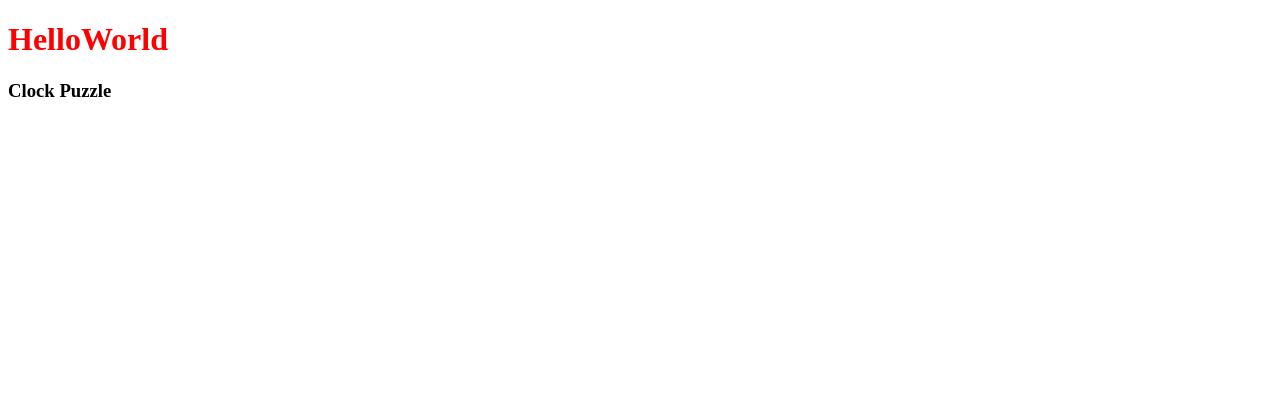
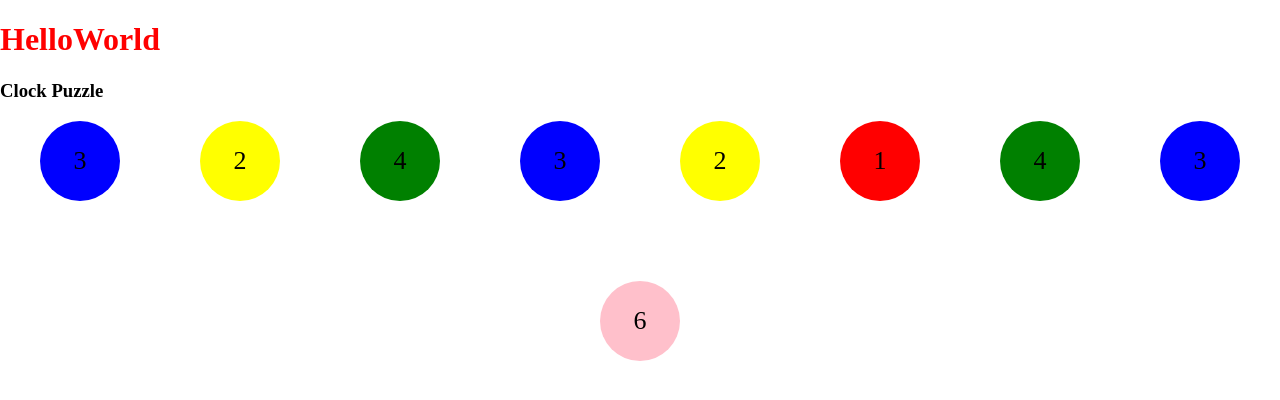
Before and after one commit to martin98m/ClockPuzzle, a plain HTML site: page index.html in a window 1280 px wide. Drawn offline with Linux system fonts and the light colour scheme.

Commit message:
Created arrays for holding important values, added css grid, ...

```diff
--- a/css/index.css
+++ b/css/index.css
@@ -1,6 +1,57 @@
+body{
+    margin: 0;
+    border: 0;
+    padding: 0;
+}
+
 h1{
     color: red;
 }
 h3{
     color: black;
 }
+
+.main_container{
+    width: 100vw;
+    height: max-content;
+    display: grid;
+
+    grid-template-columns: repeat(8, 1fr);
+    grid-template-rows: 80px 80px;
+}
+.red{
+    background-color: red;
+}
+.yellow{
+    background-color: yellow;
+}
+.blue{
+    background-color: blue;
+}
+.green{
+    background-color: green;
+}
+.pink{
+    background-color: pink;
+}
+.locked{
+    background-color: grey;
+}
+
+.hourSpot{
+
+    margin-left: auto;
+    margin-right: auto;
+
+    width: 80px;
+    height: 80px;
+    border-radius: 50%;
+
+    display: flex;
+    justify-content: center;
+    align-items: center;
+}
+.hourSpot > a {
+    font-size: 26px;
+    pointer-events: none;
+}
--- a/index.html
+++ b/index.html
@@ -5,13 +5,16 @@
     <title>Clock Puzzle</title>
 
     <link rel="stylesheet" href="css/index.css">
-
 </head>
 <body>
 <h1>HelloWorld</h1>
 <h3>Clock Puzzle</h3>
 
+<div id="main_container" class="main_container"></div>
 
+<div class="hourSpot pink">
+    <a>6</a>
+</div>
 <script src="js/index.js"></script>
 <script src="js/ClockPuzzle.js"></script>
 </body>
--- a/js/ClockPuzzle.js
+++ b/js/ClockPuzzle.js
@@ -1 +1,41 @@
-console.log("ClockPuzzle.js loading...")
+console.log("ClockPuzzle.js loading...");
+
+const puzzleSize = 8;
+var clockArray = [3, 2, 4, 3, 2, 1, 4, 3];
+var clockLock = [];
+var clockColor = ["red", "yellow", "blue", "green", "purple", "pink"];
+var clockUsed = [];
+
+for (let x = 0; x < puzzleSize; x++){
+    clockUsed[x] = false;
+    clockLock[x] = false;
+}
+
+console.log(puzzleSize);
+console.log(clockArray);
+console.log(clockUsed);
+console.log(clockLock);
+console.log(clockColor);
+
+
+clockArray.forEach(function (item, index) {
+    console.log(index, item);
+
+    let hourSpot = document.createElement("div");
+    hourSpot.className = "hourSpot " + clockColor[item - 1];
+    hourSpot.id = "ID0" + index;
+    let hourSpotText = document.createElement("a");
+
+    hourSpotText.innerText = item.toString();
+    hourSpot.appendChild(hourSpotText);
+
+    document.getElementById("main_container").appendChild(hourSpot);
+});
+
+
+let items = document.getElementsByClassName("hourSpot");
+for (let i = 0; i < items.length; i++){
+    items[i].addEventListener("click", function (x) {
+        console.log(x.target);
+    })
+}
```
